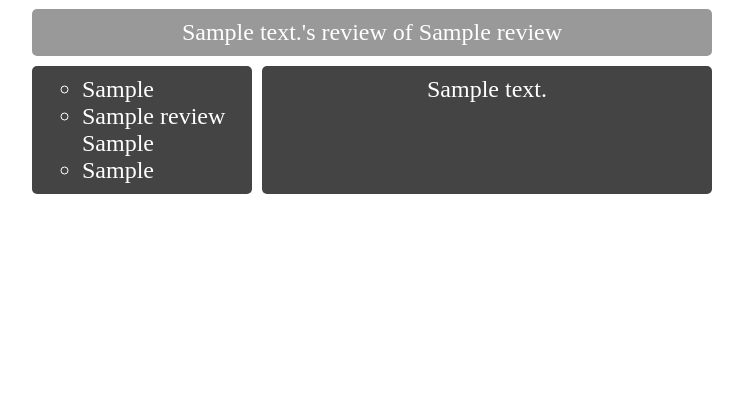
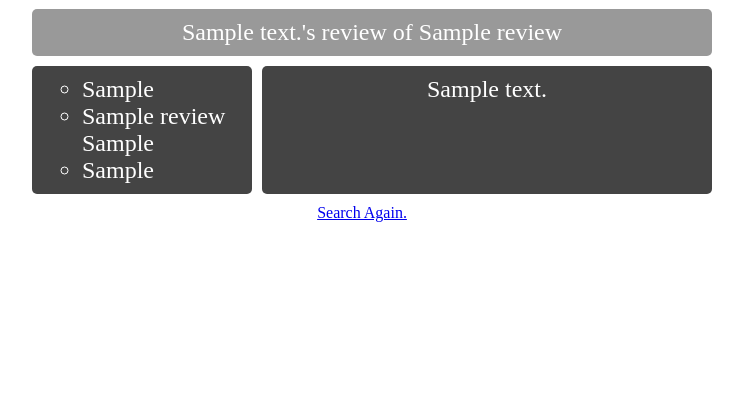
Before and after one commit to imcdonald1/classGuide, a Django app: template templates/reviews/results.html in a window 1280 px wide. Shown: the part 99-503 px from the top of the page, without its empty margins (278-1021 px from the left). Run offline with Django 3.2, Linux system fonts and the light colour scheme; the template is opened without the code that fills it: values that come from a table or form of the project are taken from there, others are empty; tables that the repository leaves empty hold one stand-in row (values such as "Sample post").

Commit message:
added a redirect to search again

```diff
--- a/templates/reviews/results.html
+++ b/templates/reviews/results.html
@@ -27,5 +27,8 @@
 				</li>
 				{% endfor %}
 			</ul>
+			<form action="/serchRedirect/" method="POST" class="serchRedirect">{% csrf_token %}
+			<a href="#" onclick="document.serchRedirect.submit();">Search Again.</a>
+		</form>
 	</body>
 </html>
```
